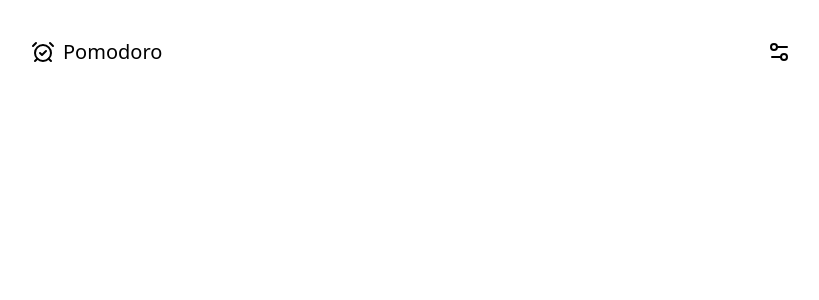
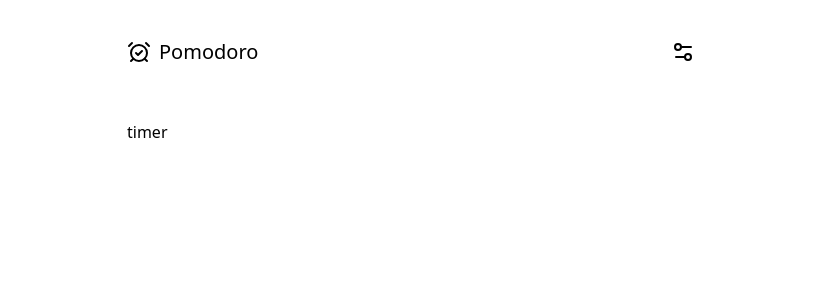
Before and after one commit to mattchastain/pomodoro, a React (Vite) app: page / in a window 1280 px wide. Shown: the top 300 px of the page, without its empty margins (225-1044 px from the left). Built offline with nearby package versions, Linux system fonts and the light colour scheme.

Commit message:
import timer, add flex for consdistent gap between elements, decrease max width

```diff
--- a/src/App.tsx
+++ b/src/App.tsx
@@ -1,9 +1,10 @@
-import { Header } from './components';
+import { Header, Timer } from './components';
 
 export default function App() {
 	return (
-		<div className='max-w-3xl mx-auto'>
+		<div className='flex flex-col gap-12 max-w-xl mx-auto'>
 			<Header />
+			<Timer />
 		</div>
 	);
 }
```
